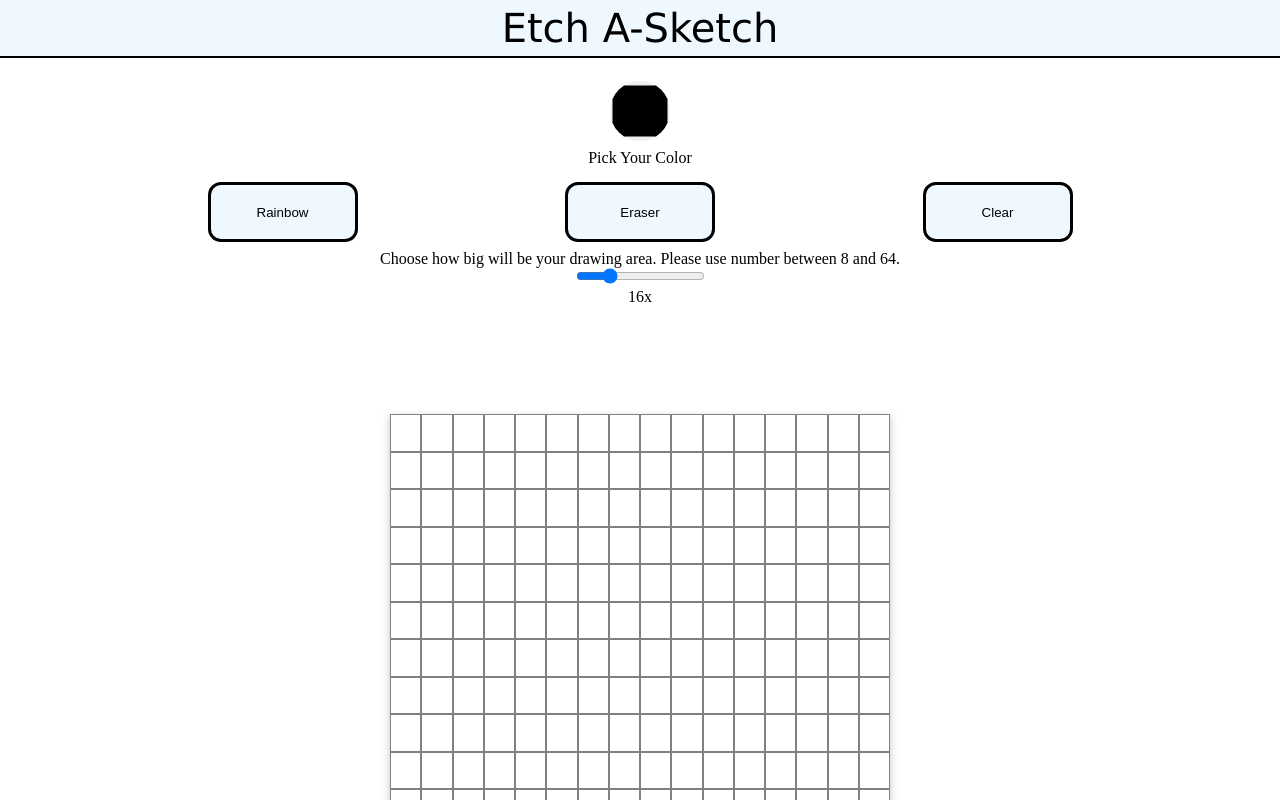
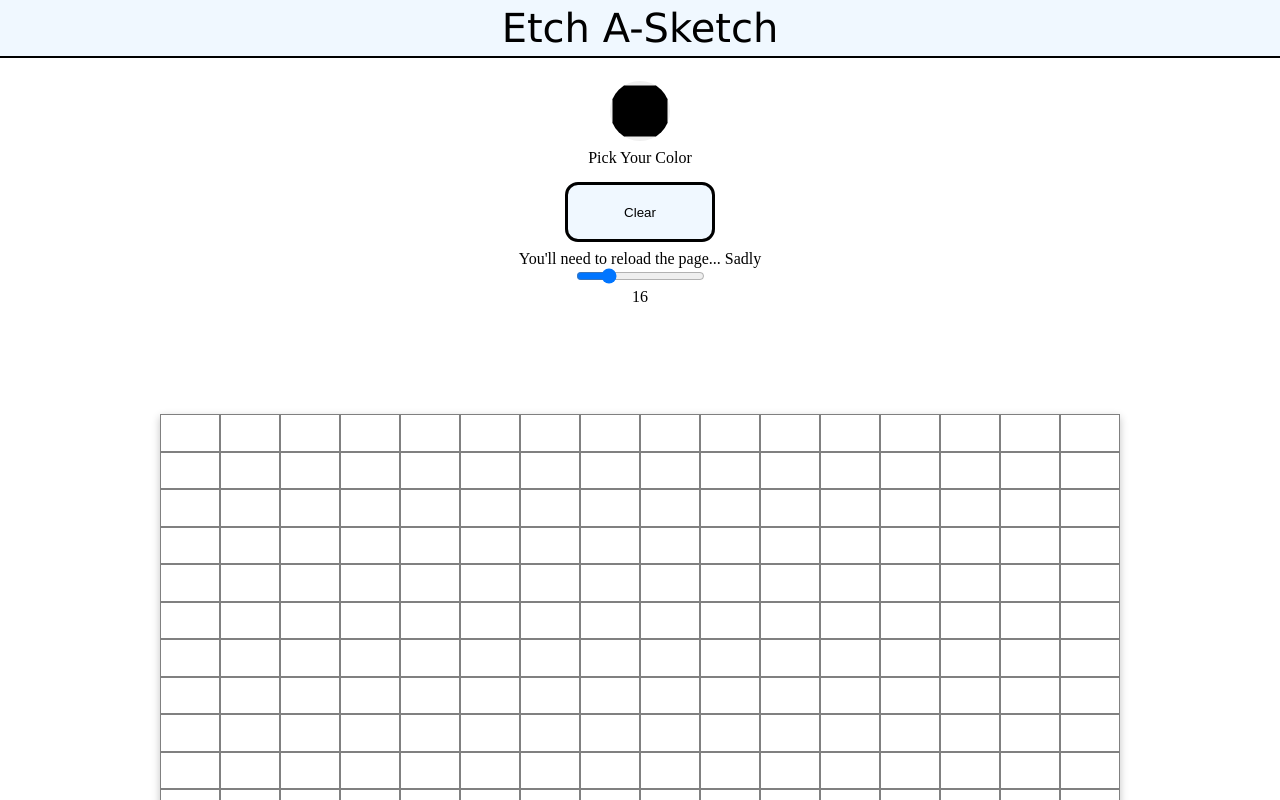
Before and after one commit to P01234/etch-a-sketch, a plain HTML site: page index.html in a window 1280 px wide. Both pictures are taken after a click on the button "Clear". Drawn offline with Linux system fonts and the light colour scheme.

Commit message:
reallySimpleProject

```diff
--- a/index.html
+++ b/index.html
@@ -25,21 +25,14 @@
         </div>
             <div id = "buttonsPlace">
         <div>
-            <button class = "optionButton" id="rainbowButton">Rainbow</button>
-        </div>
-        <div>
-            <button class = "optionButton" id="eraserButton">Eraser</button>
-        </div>
-        <div>
             <button class = "optionButton" id="clearButton">Clear</button>
         </div>
             </div>
             <div id = "howMany">
-                <p class ="interactWithUser">Choose how big will be your drawing area.
-                    Please use number between 8 and 64.
+                <p class ="interactWithUser">You'll need to reload the page... Sadly
                 </p>
-                <input type="range" id="setGrid" value="16" min="1" max="64">
-                <div class="gridMeter"><p id = "whatSize">16x</p></div>
+                <input type="range" id="setGrid" value="16" min="2" max="64">
+                <div class="gridMeter"><p id = "whatSize"></p></div>
             </div>
 
                 <section id = "mainSection">
--- a/index.js
+++ b/index.js
@@ -1,38 +1,47 @@
+
 //If you're seing this and find something that is weird or could be done better with another way.
 //You are propably right as this is one of my first projects.
 //PROJETO INCOMPLETO.
 const selectColorButton = document.querySelector("#pickColorButton").value;
-const rainbow = document.querySelector("#rainbowButton").addEventListener("click", rainbowOption);
-const eraser = document.querySelector("#eraserButton");
 const clear = document.querySelector("#clearButton").addEventListener('click', clean);
-const rows = document.querySelector("#setGrid").value;
+let rows = document.querySelector("#setGrid").value;
+let whatSize = document.querySelector("#whatSize").innerHTML = rows;
 const mainContent = document.getElementById("mainContainer");
 const mainContent2 =  document.getElementById("mainContainer");
-let createDiv
-
+let createDivContainer = undefined;
+let i = undefined
+let randomColor = undefined;
 //make the grid.
 
 
 let makeGrid = function(size) {
-    for(let i = 0; i < (size * size); i++){
-      let createDiv2 = document.createElement("div");
-        mainContent.appendChild(createDiv2)
+    for(i = 0; i < (size * size); i++){
+      let createDiv = document.createElement("div");
+        mainContent.appendChild(createDiv)
+        mainContent.style.width = "960px";
         mainContent.style.gridTemplateColumns = `repeat(${size}, 1fr)`;
         mainContent.style.gridTemplateRows = `repeat(${size}, 1fr)`;
-        createDiv2.classList.add('box');
-        createDiv = createDiv2;
-        createDiv2.addEventListener("mouseover", () => {
-            createDiv2.style.backgroundColor = selectColorButton;
+        createDiv.classList.add('box');
+        createDivContainer = createDiv;
+        createDiv.addEventListener("mousemove", () => {
+          createDiv.style.backgroundColor = selectColorButton;
+
 
         })
-    }
-
 
 };
-    console.log(createDiv)
+}
     makeGrid(rows);
     function rainbowOption()    {
-        alert("jorge!!!");
+        let selector = function() {
+            let r,g,b;
+            r = Math.floor(Math.random() * 256);
+            g = Math.floor(Math.random() * 256);
+            b = Math.floor(Math.random() * 256);
+            selectColorButton = `${r} ${g} ${b}`;
+            console.log(selectColorButton);
+        }
+        console.log(selectColorButton);
     }
 
 
@@ -41,6 +50,6 @@ let makeGrid = function(size) {
 
 
     function clean() {
-        let a;
-        a = mainContent.style.backgroundColor = "white";
+        mainContent.innerHTML = "";
+        makeGrid(rows);
     }
```
